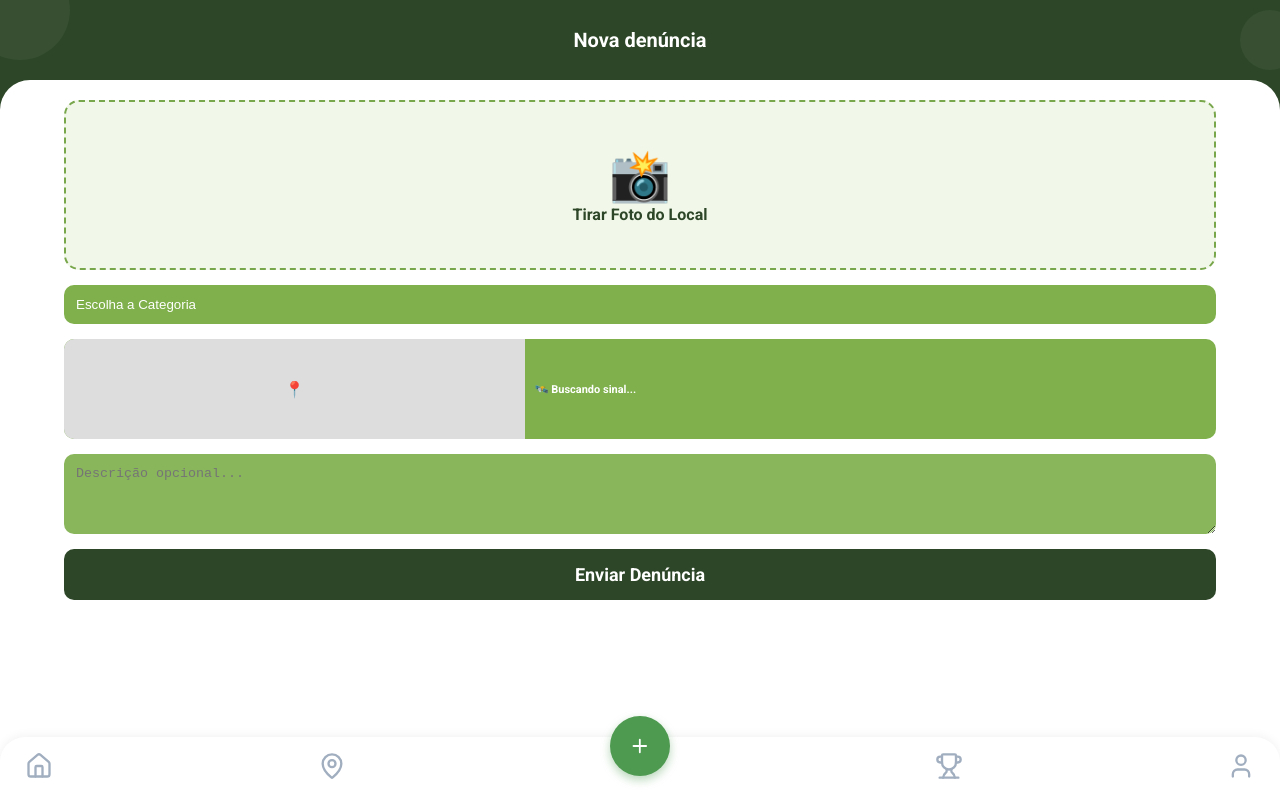
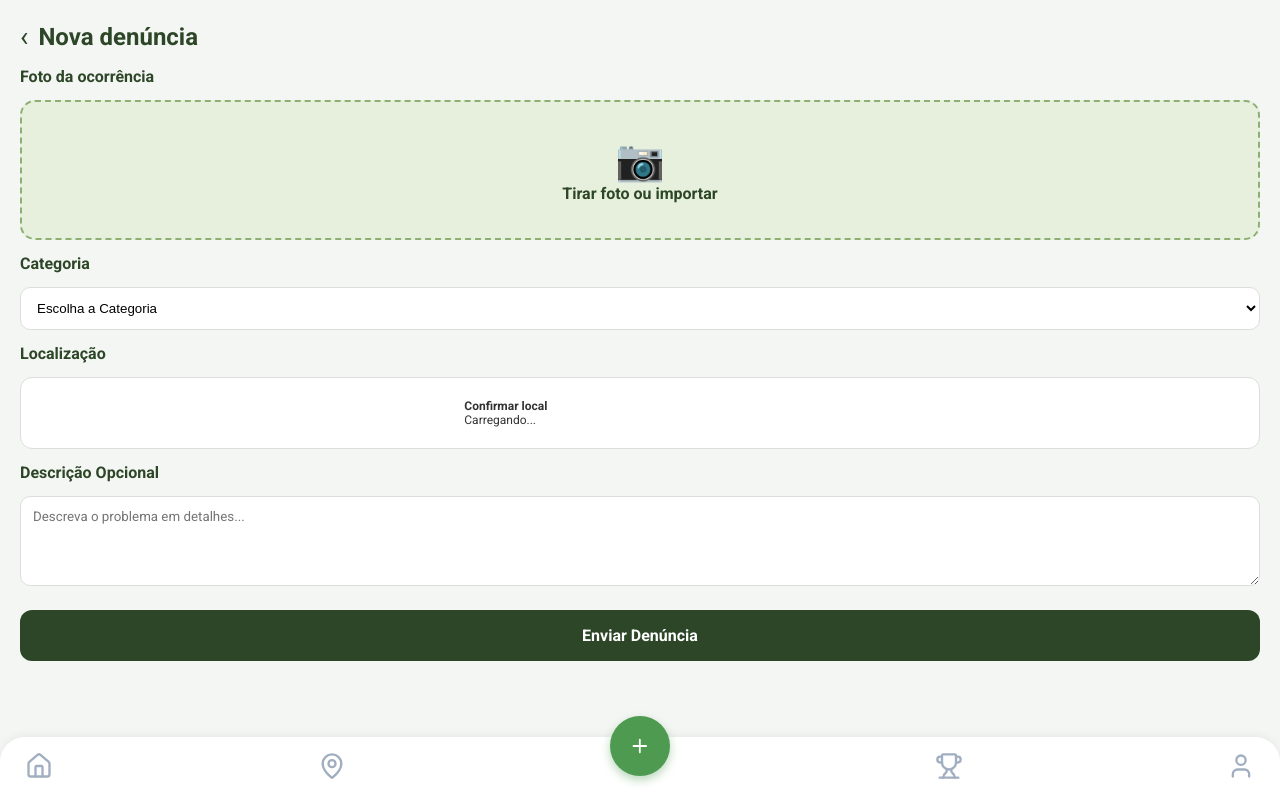
Before and after one commit to iamvitoria/TCC, a React (Vite) app in the folder ecomonitor/: page /denuncia in a window 1280 px wide. Built offline with nearby package versions, Linux system fonts and the light colour scheme; no server answers.

Commit message:
Update Report.jsx

```diff
--- a/ecomonitor/src/pages/Report.jsx
+++ b/ecomonitor/src/pages/Report.jsx
@@ -1,11 +1,12 @@
 import React, { useState, useRef, useEffect } from "react";
-import PageLayout from "../components/PageLayout/PageLayout";
-import { MapContainer, TileLayer, Marker, useMap } from 'react-leaflet';
-import 'leaflet/dist/leaflet.css';
-import L from 'leaflet';
+import { useNavigate } from "react-router-dom";
+import { MapContainer, TileLayer, Marker, useMap } from "react-leaflet";
+import "leaflet/dist/leaflet.css";
+import L from "leaflet";
+import Navbar from "../components/Navbar/Navbar.jsx";
 
-import icon from 'leaflet/dist/images/marker-icon.png';
-import iconShadow from 'leaflet/dist/images/marker-shadow.png';
+import icon from "leaflet/dist/images/marker-icon.png";
+import iconShadow from "leaflet/dist/images/marker-shadow.png";
 
 let DefaultIcon = L.icon({
   iconUrl: icon,
@@ -24,6 +25,7 @@ const RecenterMap = ({ lat, lng }) => {
 };
 
 const Report = () => {
+  const navigate = useNavigate();
   const fileInputRef = useRef(null);
 
   const [foto, setFoto] = useState(null);
@@ -36,56 +38,35 @@ const Report = () => {
 
   const [localizacao, setLocalizacao] = useState({
     lat: null,
-    lng: null,
-    carregando: true,
-    erro: null
+    lng: null
   });
 
-  const handleFotoChange = (event) => {
-    const arquivo = event.target.files[0];
-    if (arquivo) {
-      setFoto(arquivo);
-      setPreview(URL.createObjectURL(arquivo));
+  useEffect(() => {
+    navigator.geolocation.getCurrentPosition((pos) => {
+      setLocalizacao({
+        lat: pos.coords.latitude,
+        lng: pos.coords.longitude
+      });
+    });
+  }, []);
+
+  const handleFotoChange = (e) => {
+    const file = e.target.files[0];
+    if (file) {
+      setFoto(file);
+      setPreview(URL.createObjectURL(file));
     }
   };
-
-  const obterPosicao = () => {
-    setLocalizacao(prev => ({ ...prev, carregando: true, erro: null }));
-
-    if ("geolocation" in navigator) {
-      navigator.geolocation.getCurrentPosition(
-        (posicao) => {
-          setLocalizacao({
-            lat: posicao.coords.latitude,
-            lng: posicao.coords.longitude,
-            carregando: false,
-            erro: null
-          });
-        },
-        (erro) => {
-          console.error(erro);
-          setLocalizacao(prev => ({ ...prev, carregando: false, erro: "Erro ao obter GPS." }));
-        },
-        { enableHighAccuracy: true, timeout: 15000 }
-      );
-    } else {
-      setLocalizacao(prev => ({ ...prev, carregando: false, erro: "GPS não suportado." }));
-    }
-  };
-
-  useEffect(() => {
-    obterPosicao();
-  }, []);
 
   const handleSubmit = async () => {
     setMensagem({ texto: "", tipo: "" });
 
     if (!foto || !categoria || !localizacao.lat) {
-      setMensagem({ texto: "⚠️ Preencha: Foto, Categoria e aguarde o GPS!", tipo: "erro" });
+      setMensagem({ texto: "⚠️ Preencha a foto, categoria e aguarde o GPS!", tipo: "erro" });
       return;
     }
 
-    const token = localStorage.getItem("meuToken");
+    const token = localStorage.getItem("token");
     if (!token) {
       setMensagem({ texto: "❌ Você precisa estar logado!", tipo: "erro" });
       return;
@@ -108,15 +89,10 @@ const Report = () => {
       });
 
       if (response.ok) {
-        setMensagem({ texto: `Denúncia enviada com sucesso!`, tipo: "sucesso" });
-        setFoto(null); setPreview(null); setCategoria(""); setDescricao("");
-
-        setTimeout(() => {
-          setMensagem({ texto: "", tipo: "" });
-        }, 5000);
+        setMensagem({ texto: "Denúncia enviada com sucesso!", tipo: "sucesso" });
+        setTimeout(() => navigate("/home"), 2000);
       } else {
-        const erroData = await response.json();
-        setMensagem({ texto: `Erro: ${erroData.detail || "Tente novamente."}`, tipo: "erro" });
+        setMensagem({ texto: "Erro ao enviar denúncia. Tente novamente.", tipo: "erro" });
       }
     // eslint-disable-next-line no-unused-vars
     } catch (error) {
@@ -126,45 +102,42 @@ const Report = () => {
     }
   };
 
-  const containerStyle = { display: "flex", flexDirection: "column", padding: "20px 5%", gap: "15px", paddingBottom: "120px" };
-  const uploadBoxStyle = {
-    border: preview ? "none" : "2px dashed #78A64B", borderRadius: "15px", backgroundColor: preview ? "transparent" : "#F1F8E9",
-    height: "170px", display: "flex", flexDirection: "column", justifyContent: "center", alignItems: "center", cursor: "pointer", overflow: "hidden"
-  };
-  const locationCardStyle = { display: "flex", backgroundColor: "#7FB04B", borderRadius: "10px", overflow: "hidden", height: "100px", width: "100%" };
-  const inputStyle = { width: "100%", backgroundColor: "#7FB04B", color: "white", border: "none", borderRadius: "10px", padding: "12px", appearance: "none" };
+  return (
+    <div style={styles.container}>
 
-  const mensagemStyle = {
-    padding: "10px",
-    borderRadius: "10px",
-    textAlign: "center",
-    fontWeight: "bold",
-    fontSize: "14px",
-    backgroundColor: mensagem.tipo === "sucesso" ? "#DFF2BF" : "#FFD2D2",
-    color: mensagem.tipo === "sucesso" ? "#2D4627" : "#D8000C",
-  };
+      <div style={styles.header}>
+        <span style={styles.back} onClick={() => navigate(-1)}>‹</span>
+        <h2 style={styles.title}>Nova denúncia</h2>
+      </div>
 
-  return (
-    <PageLayout title="Nova denúncia">
-      <div style={containerStyle}>
+      <label style={styles.label}>Foto da ocorrência</label>
 
       <input
-          type="file" accept="image/*" capture="environment"
-          style={{ display: "none" }} ref={fileInputRef} onChange={handleFotoChange}
+        type="file"
+        accept="image/*"
+        capture="environment"
+        ref={fileInputRef}
+        style={{ display: "none" }}
+        onChange={handleFotoChange}
       />
 
-        <div style={uploadBoxStyle} onClick={() => fileInputRef.current.click()}>
+      <div style={{...styles.uploadBox, border: preview ? "none" : styles.uploadBox.border}} onClick={() => fileInputRef.current.click()}>
         {preview ? (
-            <img src={preview} alt="Preview" style={{ width: "100%", height: "100%", objectFit: "cover" }} />
+          <img src={preview} alt="preview" style={styles.preview} />
         ) : (
           <>
-              <span style={{ fontSize: "50px" }}>📸</span>
-              <span style={{color: "#2D4627", fontWeight: "bold"}}>Tirar Foto do Local</span>
+            <span style={{ fontSize: 40 }}>📷</span>
+            <span style={styles.uploadText}>Tirar foto ou importar</span>
           </>
         )}
       </div>
 
-        <select style={inputStyle} value={categoria} onChange={(e) => setCategoria(e.target.value)}>
+      <label style={styles.label}>Categoria</label>
+      <select
+        value={categoria}
+        onChange={(e) => setCategoria(e.target.value)}
+        style={styles.select}
+      >
         <option value="" disabled>Escolha a Categoria</option>
         <option value="lixo">Descarte Irregular de lixo</option>
         <option value="desmatamento">Desmatamento</option>
@@ -176,75 +149,74 @@ const Report = () => {
         <option value="esgoto">Esgoto a Céu Aberto</option>
       </select>
 
-        <div style={locationCardStyle}>
-          <div style={{ width: "40%", backgroundColor: "#ddd", position: "relative" }}>
-            {localizacao.lat ? (
+      <label style={styles.label}>Localização</label>
+
+      <div style={styles.locationCard}>
+        <div style={styles.map}>
+          {localizacao.lat && (
             <MapContainer
               center={[localizacao.lat, localizacao.lng]}
-                zoom={15} zoomControl={false} dragging={false}
+              zoom={15}
+              dragging={false}
+              zoomControl={false}
               style={{ height: "100%", width: "100%" }}
             >
               <TileLayer url="https://{s}.tile.openstreetmap.org/{z}/{x}/{y}.png" />
               <Marker position={[localizacao.lat, localizacao.lng]} />
               <RecenterMap lat={localizacao.lat} lng={localizacao.lng} />
             </MapContainer>
-            ) : (
-              <div style={{display: 'flex', alignItems: 'center', justifyContent: 'center', height: '100%'}}>📍</div>
           )}
         </div>
 
-          <div style={{ padding: "10px", color: "white", fontSize: "11px", flex: 1, display: "flex", flexDirection: "column", justifyContent: "center" }}>
-            {localizacao.carregando ? <strong>🛰️ Buscando sinal...</strong> : (
-              <>
-                <strong>{localizacao.erro || "Localização Ativa"}</strong>
-                <span>Lat: {localizacao.lat?.toFixed(5)}</span>
-                <span>Lng: {localizacao.lng?.toFixed(5)}</span>
-                <span onClick={obterPosicao} style={{textDecoration: 'underline', marginTop: "5px", cursor: "pointer"}}>Atualizar GPS</span>
-              </>
-            )}
+        <div style={styles.locationText}>
+          <strong>Confirmar local</strong>
+          <span>
+            {localizacao.lat
+              ? `${localizacao.lat.toFixed(4)}, ${localizacao.lng.toFixed(4)}`
+              : "Carregando..."}
+          </span>
         </div>
       </div>
 
+      <label style={styles.label}>Descrição Opcional</label>
       <textarea
-          placeholder="Descrição opcional..."
-          style={{ backgroundColor: "#89B65B", border: "none", borderRadius: "10px", padding: "12px", color: "white", height: "80px" }}
-          value={descricao} onChange={(e) => setDescricao(e.target.value)}
+        placeholder="Descreva o problema em detalhes..."
+        style={styles.textarea}
+        value={descricao}
+        onChange={(e) => setDescricao(e.target.value)}
       />
 
       {mensagem.texto && (
-          <div style={mensagemStyle}>
+        <div style={{
+          padding: "10px",
+          borderRadius: "8px",
+          textAlign: "center",
+          fontWeight: "bold",
+          fontSize: "14px",
+          backgroundColor: mensagem.tipo === "sucesso" ? "#DFF2BF" : "#FFD2D2",
+          color: mensagem.tipo === "sucesso" ? "#2D4627" : "#D8000C"
+        }}>
           {mensagem.texto}
         </div>
       )}
 
       <button
+        onClick={handleSubmit}
+        disabled={enviando}
         style={{
-            backgroundColor: enviando ? "#5c7556" : "#2D4627",
-            color: "white",
-            border: "none",
-            borderRadius: "10px",
-            padding: "15px",
-            fontSize: "18px",
-            fontWeight: "bold",
+          ...styles.button,
+          opacity: enviando ? 0.7 : 1,
+          cursor: enviando ? "not-allowed" : "pointer",
           display: "flex",
           justifyContent: "center",
           alignItems: "center",
-            gap: "10px",
-            cursor: enviando ? "not-allowed" : "pointer",
-            opacity: enviando ? 0.8 : 1
+          gap: "10px"
         }}
-          onClick={handleSubmit}
-          disabled={enviando}
       >
         {enviando ? (
           <>
             <style>
-                {`
-                  @keyframes spin {
-                    0% { transform: rotate(0deg); }
-                    100% { transform: rotate(360deg); }
-                  }
-                `}
+              {`@keyframes spin { 0% { transform: rotate(0deg); } 100% { transform: rotate(360deg); } }`}
             </style>
             <div style={{
               border: "3px solid rgba(255,255,255,0.3)",
@@ -261,9 +233,125 @@ const Report = () => {
         )}
       </button>
 
+      <Navbar isAdmin={false} />
     </div>
-    </PageLayout>
   );
 };
 
+const styles = {
+  container: {
+    padding: "20px",
+    paddingBottom: "120px",
+    backgroundColor: "#F4F6F3",
+    height: "100vh",
+    overflowY: "scroll",
+    overflowX: "hidden",
+    display: "flex",
+    flexDirection: "column",
+    gap: 14,
+    boxSizing: "border-box"
+  },
+
+  header: {
+    display: "flex",
+    alignItems: "center",
+    gap: 10,
+    flexShrink: 0
+  },
+
+  back: {
+    fontSize: 28,
+    color: "#2D4627",
+    cursor: "pointer"
+  },
+
+  title: {
+    margin: 0,
+    color: "#2D4627"
+  },
+
+  label: {
+    fontWeight: "600",
+    color: "#2D4627",
+    flexShrink: 0
+  },
+
+  uploadBox: {
+    border: "2px dashed #8DAF73",
+    backgroundColor: "#E7F0DC",
+    borderRadius: 15,
+    height: 140,
+    overflow: "hidden",
+    display: "flex",
+    flexDirection: "column",
+    alignItems: "center",
+    justifyContent: "center",
+    cursor: "pointer",
+    flexShrink: 0
+  },
+
+  uploadText: {
+    fontWeight: "600",
+    color: "#2D4627"
+  },
+
+  preview: {
+    width: "100%",
+    height: "100%",
+    objectFit: "cover",
+  },
+
+  select: {
+    padding: 12,
+    borderRadius: 10,
+    border: "1px solid #ddd",
+    backgroundColor: "#fff",
+    flexShrink: 0
+  },
+
+  locationCard: {
+    display: "flex",
+    borderRadius: 12,
+    overflow: "hidden",
+    border: "1px solid #ddd",
+    backgroundColor: "#fff",
+    flexShrink: 0
+  },
+
+  map: {
+    width: "35%",
+    height: 70
+  },
+
+  locationText: {
+    padding: 10,
+    fontSize: 12,
+    display: "flex",
+    flexDirection: "column",
+    justifyContent: "center",
+    color: "#333"
+  },
+
+  textarea: {
+    borderRadius: 10,
+    border: "1px solid #ddd",
+    padding: 12,
+    height: 90,
+    fontFamily: "inherit",
+    flexShrink: 0
+  },
+
+  button: {
+    marginTop: 10,
+    backgroundColor: "#2D4627",
+    color: "white",
+    padding: 16,
+    borderRadius: 12,
+    border: "none",
+    fontSize: 16,
+    fontWeight: "bold",
+    flexShrink: 0
+  }
+};
+
 export default Report;
```
Lines whose indentation alone changed are shown as unchanged.
